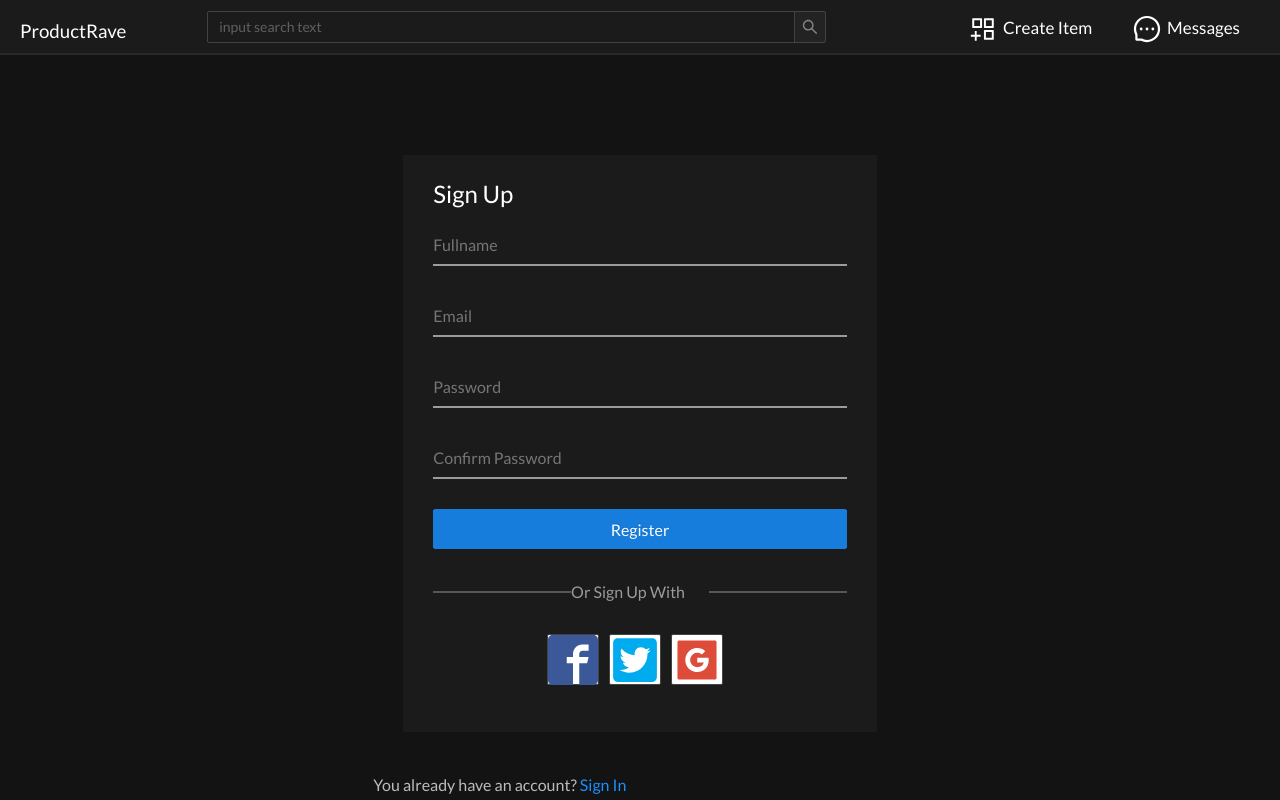
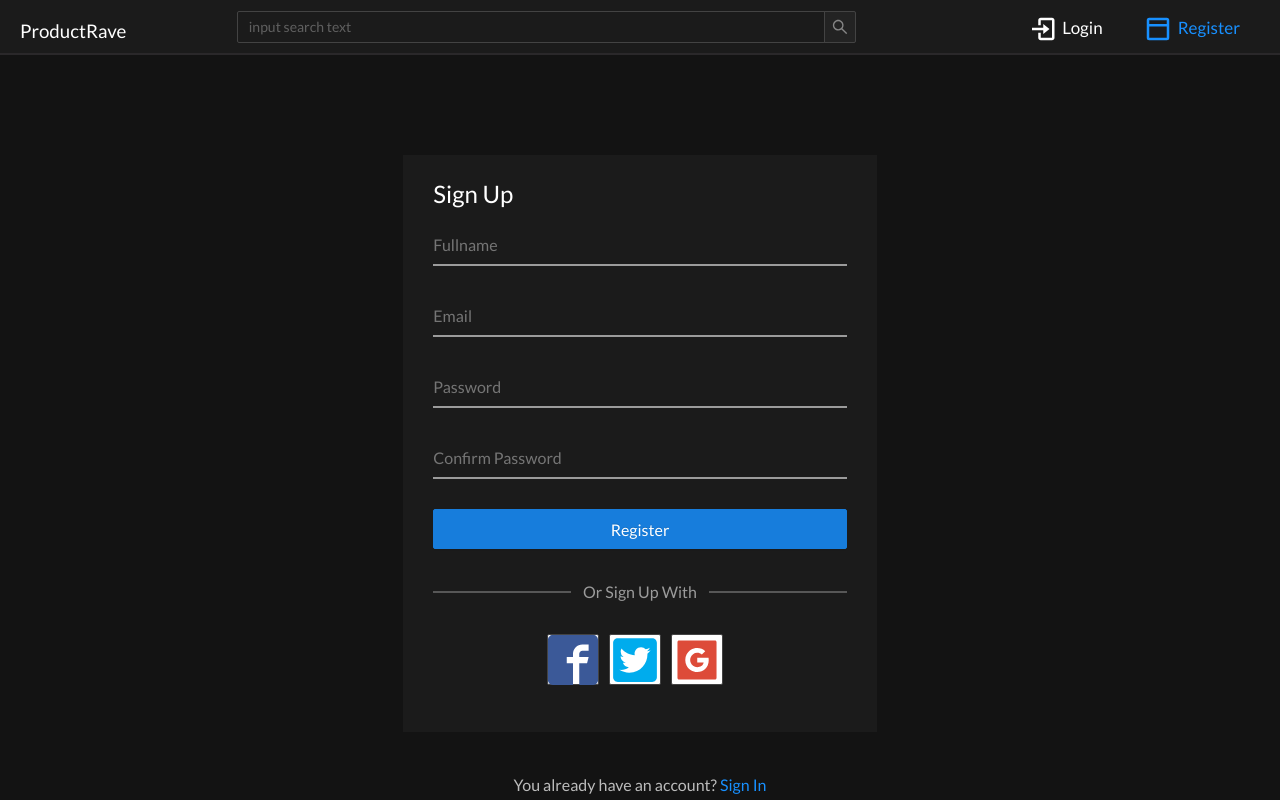
Before and after one commit to greatertomi/productrave-frontend, a React (Create React App) app: page /register in a window 1280 px wide. Shown: the top 800 px of the page. Built offline with nearby package versions, Linux system fonts and the light colour scheme.

Commit message:
Updated login

```diff
--- a/src/components/auth/Login.js
+++ b/src/components/auth/Login.js
@@ -1,11 +1,20 @@
 import React from 'react';
 import { Row, Col, Button } from 'antd';
+import { useHistory } from 'react-router-dom';
 
 import { ImFacebook2 } from 'react-icons/im';
 import { FaTwitterSquare } from 'react-icons/fa';
 import { AiFillGoogleSquare } from 'react-icons/ai';
 
-const Login = () => (
+const Login = () => {
+  const history = useHistory();
+
+  const loginUser = () => {
+    localStorage.setItem('loggedIn', 'true');
+    history.push('/dashboard');
+  };
+
+  return (
     <div className="appLogin">
       <Row className="ant-row-center">
         <Col xs={24} sm={18} lg={10}>
@@ -44,7 +53,7 @@ const Login = () => (
                 <div>Forgot Password</div>
               </div>
               <div className="mt-3">
-              <Button type="primary" size="large" block>
+                <Button type="primary" size="large" block onClick={loginUser}>
                   Login
                 </Button>
               </div>
@@ -80,5 +89,6 @@ const Login = () => (
       </Row>
     </div>
   );
+};
 
 export default Login;
--- a/src/components/layout/Nav/RightNav.js
+++ b/src/components/layout/Nav/RightNav.js
@@ -15,7 +15,8 @@ const Ul = styled.ul`
   }
 `;
 
-const loggedIn = true;
+const loggedIn = localStorage.getItem('loggedIn') === 'true';
+console.log(loggedIn);
 
 const RightNav = ({ open }) => {
   return (
@@ -40,7 +41,7 @@ const RightNav = ({ open }) => {
           </NavLink>
         </div>
       ) : (
-        <div className="navItems">
+        <div className="navItems pt-2">
           <NavLink to="/login" className="li navLink" activeClassName="active">
             <BiLogIn size={30} />
             <div>Login</div>
--- a/src/components/product/ProductDetail.js
+++ b/src/components/product/ProductDetail.js
@@ -76,7 +76,6 @@ const ProductDetail = () => {
         <h2 className="mt-4">Comments</h2>
         <ProductComment />
         <ProductComment />
-
         <div className="mt-4">
           <Button type="primary" onClick={handleShowModal}>
             Make Comment
--- a/src/styles/utilities.scss
+++ b/src/styles/utilities.scss
@@ -206,7 +206,7 @@
   text-align: right;
 }
 
-.text-center {
+.text-left {
   text-align: left;
 }
 
```
Also changed, not shown: 1 other file (tests, documents, lock files or other folders). Lines whose indentation alone changed are shown as unchanged.
